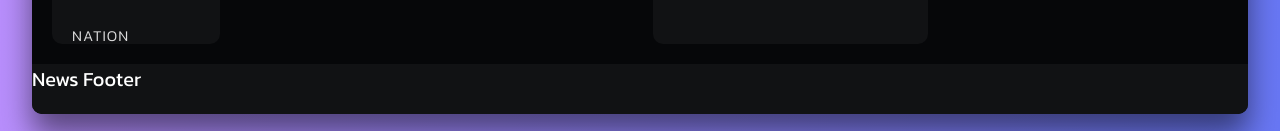
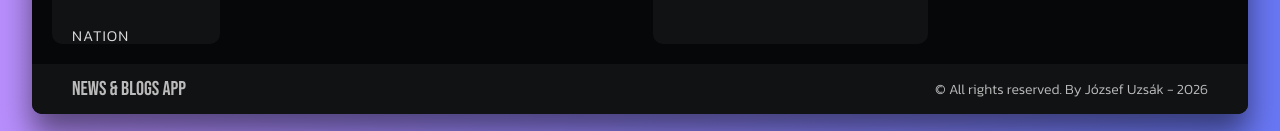
Before and after one commit to uzsakj/news-blogs-app, a React (Vite) app: page / in a window 1280 px wide. Shown: the part 666-797 px from the top of the page. Built offline with nearby package versions, Linux system fonts and the light colour scheme; no server answers.

Commit message:
Update News component footer with new content and styling; enhance layout with flexbox for better alignment and readability.

```diff
--- a/src/components/News.css
+++ b/src/components/News.css
@@ -251,4 +251,19 @@
     min-height: 5rem;
     background-color: #111214;
     border-radius: 0 0 1rem 1rem;
+    display: flex;
+    align-items: center;
+    justify-content: space-between;
+    padding: 0 4rem;
 }
+
+.news-footer p {
+    font-size: 1.4rem;
+    font-weight: 300;
+    color: #bbb;
+}
+
+.news-footer p span {
+    font-family: 'Bebas Neue', sans-serif;
+    font-size: 2rem;
+}
--- a/src/components/News.jsx
+++ b/src/components/News.jsx
@@ -200,7 +200,14 @@
                     <Calendar />
                 </div>
             </div>
-            <footer className='news-footer'> News Footer</footer>
+            <footer className='news-footer'>
+                <p>
+                    <span> News & Blogs App</span>
+                </p>
+                <p>
+                    &copy; All rights reserved. By József Uzsák - 2026
+                </p>
+            </footer>
         </div>
     )
 }
```
